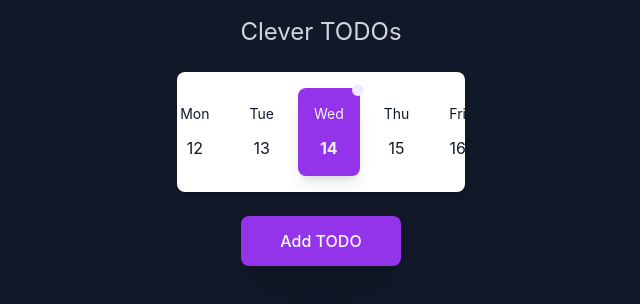
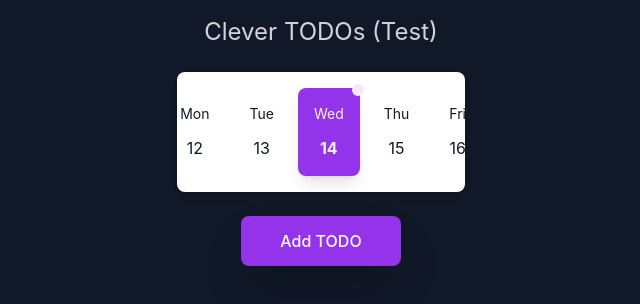
Before and after one commit to maxim8898/ctd, a React (Create React App) app: page / in a window 1280 px wide. Shown: the top 304 px of the page, without its empty margins (319-959 px from the left). Built offline with nearby package versions, Linux system fonts and the light colour scheme.

Commit message:
Change github workflow.

```diff
--- a/src/components/Header/Header.tsx
+++ b/src/components/Header/Header.tsx
@@ -4,7 +4,7 @@ import ReactDOM from "react-dom/client";
 function Header () {
     return(
         <header>
-            <h1 className='text-gray-300 text-2xl mt-2'>Clever TODOs</h1>
+            <h1 className='text-gray-300 text-2xl mt-2'>Clever TODOs (Test)</h1>
         </header>
     );
 }
```
Also changed, not shown: 1 other file (tests, documents, lock files or other folders).
